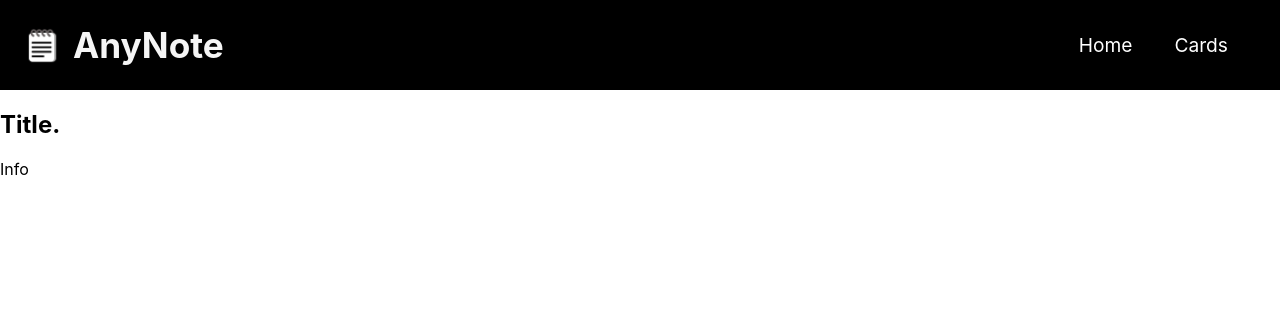
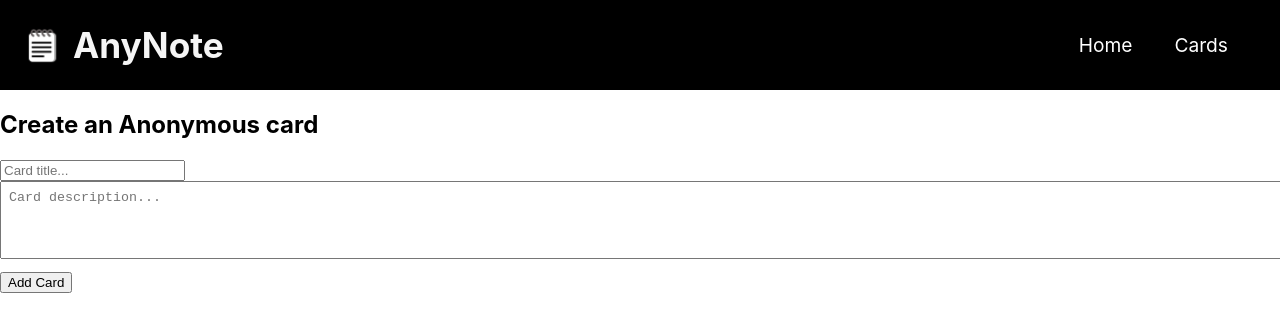
Before and after one commit to 108charlotte/AnyNote, a React (Create React App) app in the folder any-note/: page /notes in a window 1280 px wide. Shown: the top 332 px of the page. Built offline with nearby package versions, Linux system fonts and the light colour scheme.

Commit message:
Cards work
Kind of ugly but it works

```diff
--- a/any-note/src/Component/NavBar.jsx
+++ b/any-note/src/Component/NavBar.jsx
@@ -54,7 +54,7 @@ function NavBar() {
               </Link>
             </li>
             <li className="nav-item">
-              <Link to="/cards" className="nav-links" onClick={closeMobileMenu}>
+              <Link to="/notes" className="nav-links" onClick={closeMobileMenu}>
                 Cards
               </Link>
             </li>
--- a/any-note/src/Component/Notes.jsx
+++ b/any-note/src/Component/Notes.jsx
@@ -1,14 +1,75 @@
-import React from 'react'
+import React, { useState, useEffect } from "react";
 
 function Notes() {
-  return (
-    <div>
-      <div className="Card" >
-            <h2>Title.</h2>
-            <p> Info</p>
+    const [cards, setCards] = useState([])
+    const [title, setTitle] = useState("")
+    const [description, setDescription] = useState("")
+
+    // Using local storage for now but backend can save
+    useEffect(() => {
+        const savedCards = localStorage.getItem("cards")
+        if (savedCards) {
+            setCards(JSON.parse(savedCards));
+        }
+    }, []);
+
+    useEffect(() => {
+        localStorage.setItem("cards", JSON.stringify(cards));
+    }, [cards])
+
+    const addCard = async () => {
+        if (!title.trim() || !description.trim()) return;
+
+        const newCard = {
+            id: Date.now(),
+            title,
+            description
+        };
+
+        setCards((prev) => [newCard, ...prev]);
+
+        //Clear inputs
+        setTitle("");
+        setDescription("");
+    };
+
+
+    return (
+        <div>
+            <h2>Create an Anonymous card</h2>
+            <input
+                type="text"
+                placeholder="Card title..."
+                value={title}
+                onChange={(e) => setTitle(e.target.value)}
+            />
+
+            <textarea
+                placeholder="Card description..."
+                value={description}
+                onChange={(e) => setDescription(e.target.value)}
+                style={{
+                    width: "100%",
+                    padding: "0.5rem",
+                    marginBottom: "0.5rem",
+                    minHeight: "60px",
+                }}
+            />
+
+            <button onClick={addCard}>
+                Add Card
+            </button>
+
+            <div>
+                {cards.map((card) => (
+                    <div key={card.id}>
+                        <h3 >{card.title}</h3>
+                        <p >{card.description}</p>
+                    </div>
+                ))}
+            </div>
         </div>
-    </div>
-  )
+    )
 }
 
 export default Notes
```
